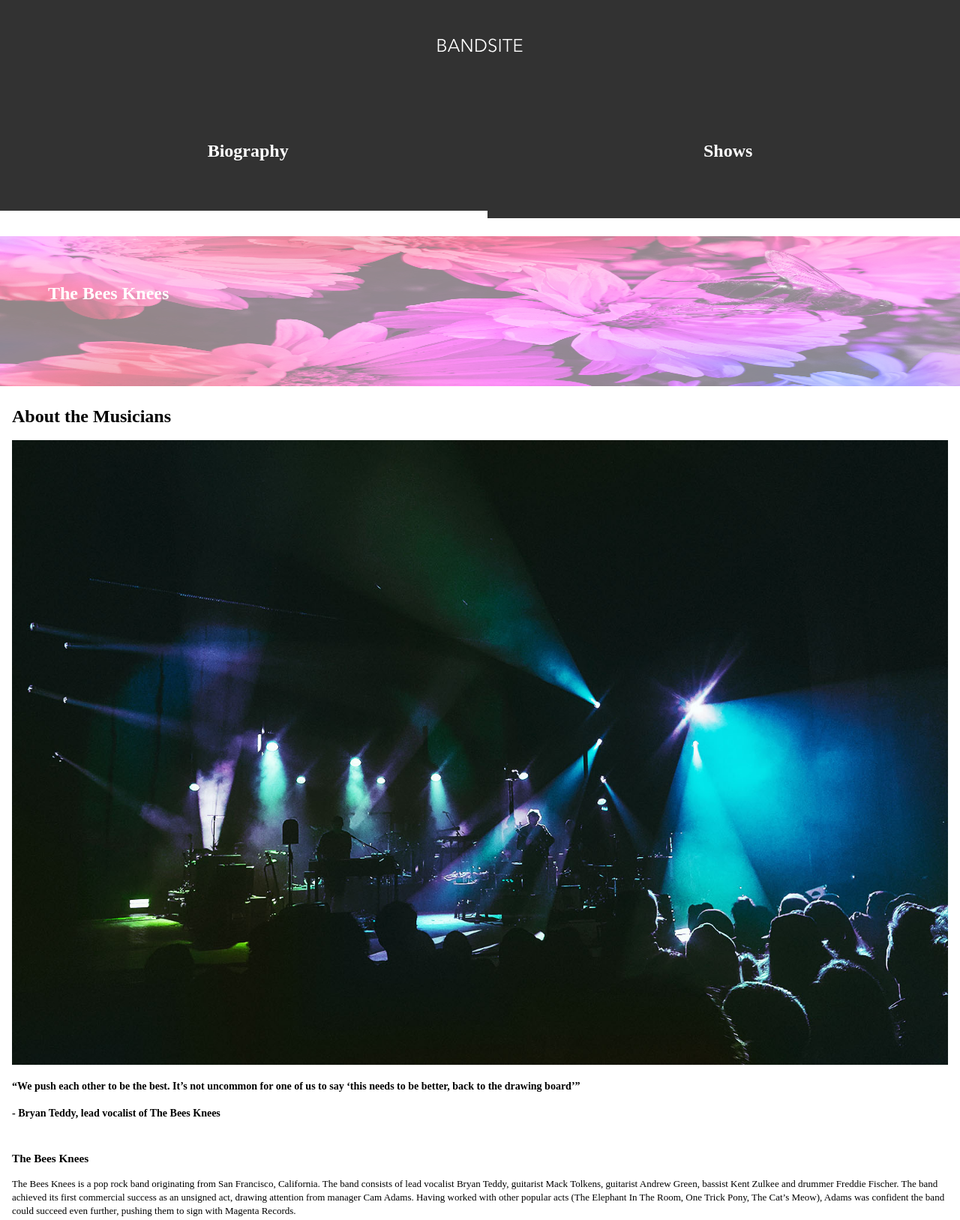
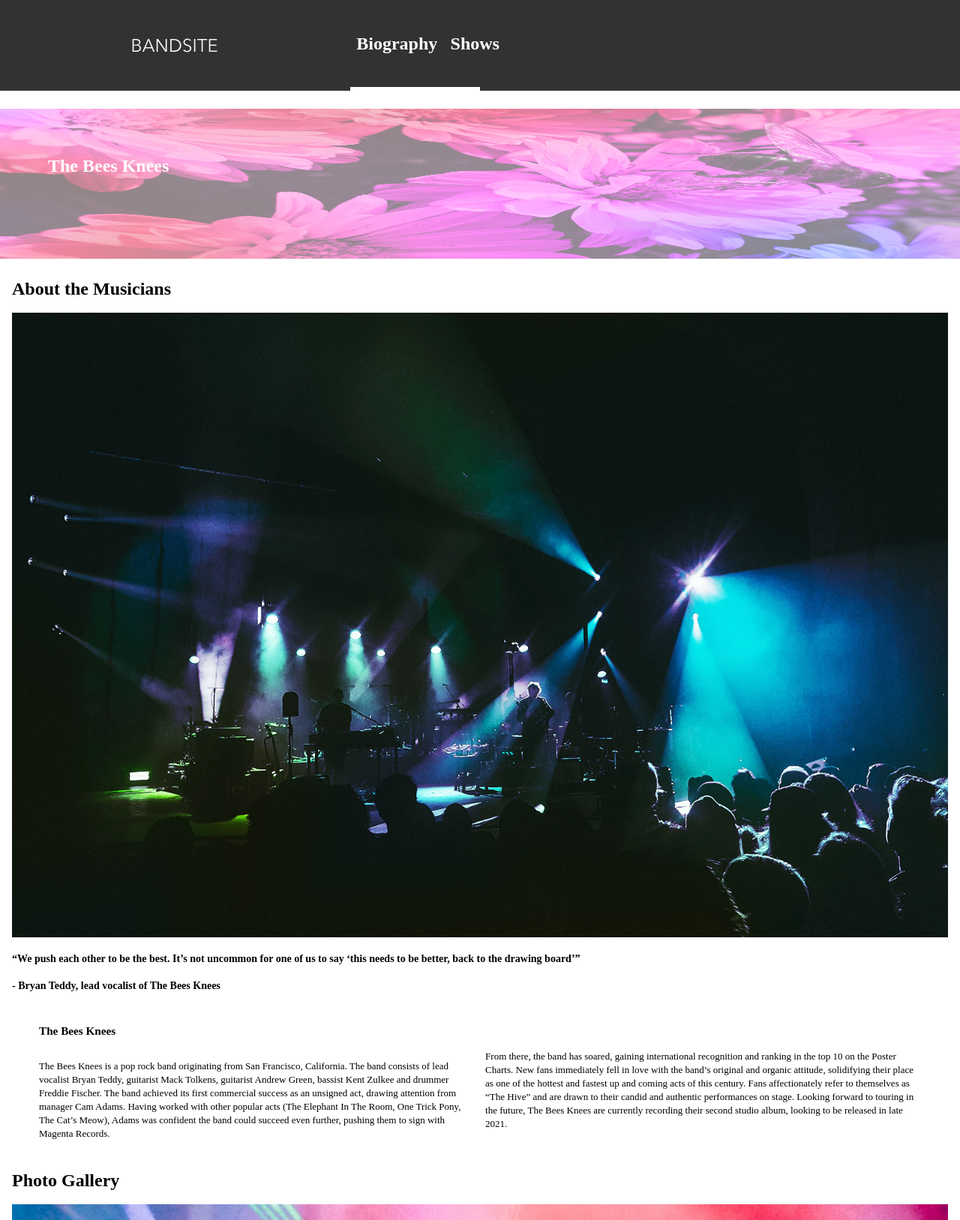
Before and after one commit to lpkathe/Bandsite, a plain HTML site: page sprint-one/index.html in a window 1280 px wide. Shown: the top 1627 px of the page at 75% size. Drawn offline with Linux system fonts and the light colour scheme.

Commit message:
mobile completed

```diff
--- a/sprint-one/index.html
+++ b/sprint-one/index.html
@@ -7,6 +7,7 @@
     <link rel="stylesheet" href="./styles/style.css">
     <link rel="stylesheet" href="./styles/normalize.css">
     <link rel="stylesheet" href="./styles/mixer.css">
+    <link rel="stylesheet" href="./styles/tablet.css">
     <title>Document</title>
 </head>
 <body>
@@ -16,7 +17,7 @@
 
             <nav class="header__nav">
 
-            <h3 class="header__nav__tittle"><a class="header__link" href="#">Biography</a></h3>
+            <h3 id="biography"  class="header__nav__tittle"><a class="header__link" href="#">Biography</a></h3>
 
             <h3 class="header__nav__tittle"> <a class="header__link" href="#">Shows</a></h3>
             </nav>
@@ -26,7 +27,8 @@
         <article class="section1"><img class="section1__image" src="./assets/images/hero-bio.jpg" alt="Hero-Image">
 
         <h2 class="section1__tittle">The Bees Knees</h2>
-            </article>
+    </article>
+
     <article>
         <h2 class="tittle-text">About the Musicians</h2>
             <img class="section2__image" src="../sprint-one/assets/images/band.jpg" alt="Band">
@@ -41,11 +43,11 @@
     </article>
 
         <article class="text">
-        <h3>The Bees Knees</h3>
-        <p>
+        <h3 class="tittle-paragraph" >The Bees Knees</h3>
+        <p class="column1-paragraph">
             The Bees Knees is a pop rock band originating from San Francisco, California. The band consists of lead vocalist Bryan Teddy, guitarist Mack Tolkens, guitarist Andrew Green, bassist Kent Zulkee and drummer Freddie Fischer. The band achieved its first commercial success as an unsigned act, drawing attention from manager Cam Adams. Having worked with other popular acts (The Elephant In The Room, One Trick Pony, The Cat’s Meow), Adams was confident the band could succeed even further, pushing them to sign with Magenta Records.
         </p>
-        <p>
+        <p class="column2-paragraph">
             From there, the band has soared, gaining international recognition and ranking in the top 10 on the Poster Charts. New fans immediately fell in love with the band’s original and organic attitude, solidifying their place as one of the hottest and fastest up and coming acts of this century. Fans affectionately refer to themselves as “The Hive” and are drawn to their candid and authentic performances on stage. Looking forward to touring in the future, The Bees Knees are currently recording their second studio album, looking to be released in late 2021.
         </p>
     </article>
@@ -74,9 +76,10 @@
         <a href="https://www.instagram.com/"><img src="../sprint-one/assets/Icons/SVG/Icon-instagram.svg" alt="Instagram"></a>
         <a href="https://www.facebook.com/"><img src="../sprint-one/assets/Icons/SVG/Icon-facebook.svg" alt="Instagram"></a>
         <a href="https://twitter.com/"><img src="./assets/Icons/SVG/Icon-twitter.svg" alt="Instagram"></a>
+    </div>
 
-    </div class="text>
-        <p class="strong-text">Cam Adams <span>The Bees Knees Management</span></p>
+    <div class="text>
+        <p class= "strong-text">Cam Adams <span>The Bees Knees Management</span></p>
 
         <p>503 Broadway Penthouse <span>New York, NY 10012, USA</span></p>
 
@@ -97,7 +100,7 @@
         <img class="logo" src="./assets/Logo/Logo-bandsite.svg" alt="Logo-Footer">
 
         <p>Copyright The Bees Knees © 2021 All Rights Reserved</p>
-
+    </div>
   </footer>
 </main>
 </body>
--- a/sprint-one/styles/style.scss
+++ b/sprint-one/styles/style.scss
@@ -1,37 +1,4 @@
-$BandSite-Black: #323232;
-$White: #ffffff;
-$paddingGeneric: 16px;
-$paddingtop: 24px;
-@mixin header-section{
-    font-size: 24px;
-    line-height: 32px;
-    font-family: url("/sprint-one/assets/Font/AvenirNextLTPro-Bold.otf");
-    font-weight: 700;
-}
-@mixin sub-header{
-    font-size: 14px;
-    line-height: 22px;
-    font-family: url("/sprint-one/assets/Font/AvenirNextLTPro-Demi.otf");
-    font-weight: 600;
-}
-@mixin body-footer{
-    font-size: 13px;
-    line-height: 18px;
-    font-family: url("/sprint-one/assets/Font/AvenirNextLTPro-Regular.otf");
-    font-weight: 400;
-}
-@mixin labels{
-    font-size: 10px;
-    line-height: 20px;
-    font-family: url("/sprint-one/assets/Font/AvenirNextLTPro-Bold.otf");
-    font-weight: 700;
-}
-
-@mixin padding-container{
-    padding-top: $paddingtop;
-    padding-left: $paddingGeneric;
-    padding-right: $paddingGeneric;
-}
+@import "variable&mixing.scss";
 
 main{
     display: grid;
@@ -43,14 +10,32 @@ article, footer{
 }
 
 .tittle-text{
-    @include header-section
+    @include header-section;
+
+}
+.column1-paragraph{
+    grid-area: paragraph1;
+}
+.column2-paragraph{
+    grid-area: paragraph2;
+}
+.tittle-paragraph{
+    grid-area: tittle;
 }
 
 .sub-text{
-    @include sub-header
+    @include sub-header;
 }
 .text{
-@include body-footer
+@include body-footer;
+display: grid;
+grid-template-columns:16px auto 16px;
+grid-template-rows:auto auto auto;
+grid-template-areas: ". tittle ."
+". paragraph1 ."
+". paragraph2 ."
+;
+
 }
 
 .logo{
--- /dev/null
+++ b/sprint-one/styles/tablet.scss
@@ -0,0 +1,28 @@
+@import "variable&mixing.scss";
+
+@media(min-width:768px){
+    .header{
+        flex-direction: row;
+        &::after{
+            border: none;}
+        &__nav{
+            align-items: center;
+            border-bottom: 5px solid $White;
+
+        }
+
+    }
+    main{
+        grid-template-columns:36px auto 24px auto 36px;
+    }
+    .text{
+        @include body-footer;
+        display: grid;
+        grid-template-columns:36px auto 24px auto 36px;
+        grid-template-rows:auto auto;
+        grid-template-areas: ". tittle . . ."
+        ". paragraph1 . paragraph2 ."
+        ;
+
+        }
+}
--- /dev/null
+++ b/sprint-one/styles/variable&mixing.scss
@@ -0,0 +1,33 @@
+$BandSite-Black: #323232;
+$White: #ffffff;
+$paddingGeneric: 16px;
+$paddingtop: 24px;
+@mixin header-section{
+    font-size: 24px;
+    line-height: 32px;
+    font-family: url("/sprint-one/assets/Font/AvenirNextLTPro-Bold.otf");
+    font-weight: 700;
+}
+@mixin sub-header{
+    font-size: 14px;
+    line-height: 22px;
+    font-family: url("/sprint-one/assets/Font/AvenirNextLTPro-Demi.otf");
+    font-weight: 600;
+}
+@mixin body-footer{
+    font-size: 13px;
+    line-height: 18px;
+    font-family: url("/sprint-one/assets/Font/AvenirNextLTPro-Regular.otf");
+    font-weight: 400;
+}
+@mixin labels{
+    font-size: 10px;
+    line-height: 20px;
+    font-family: url("/sprint-one/assets/Font/AvenirNextLTPro-Bold.otf");
+    font-weight: 700;
+}
+@mixin padding-container{
+    padding-top: $paddingtop;
+    padding-left: $paddingGeneric;
+    padding-right: $paddingGeneric;
+}
```
Also changed, not shown: sprint-one/styles/style.css, sprint-one/styles/tablet.css (added), 1 other file.
